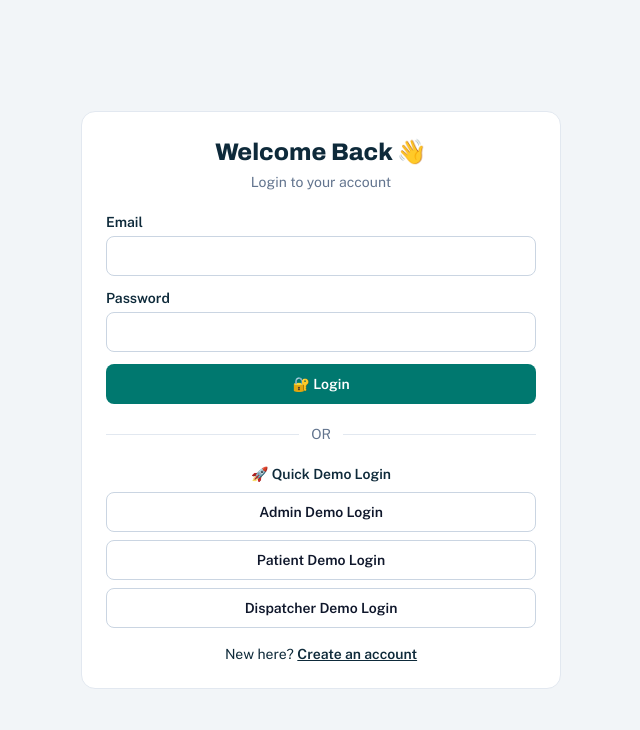
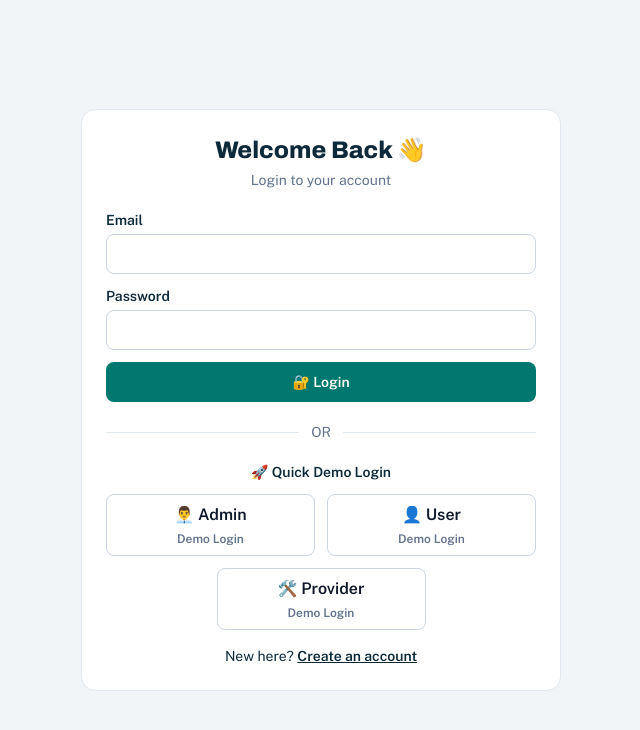
Before and after one commit to Tizul-Islam/emergency-ambulance-frontend, a Next.js app: page /login in a window 1280 px wide. Shown: the top 730 px of the page, without its empty margins (319-959 px from the left). Built offline with nearby package versions, Linux system fonts and the light colour scheme; no server answers.

Commit message:
feat: align quick demo login layout with strict grid requirement

```diff
--- a/src/components/features/login-form.tsx
+++ b/src/components/features/login-form.tsx
@@ -88,20 +88,45 @@ export function LoginForm() {
         <span className="h-px flex-1 bg-slate-200" />
       </div>
 
-      <div className="space-y-2 text-center">
+      <div className="space-y-3 text-center mt-2">
         <p className="text-sm font-semibold">🚀 Quick Demo Login</p>
-        {DEMO_ORDER.map((role) => (
+
+        <div className="grid grid-cols-2 gap-3">
           <Button
-            key={role}
             type="button"
             variant="outline"
-            className="w-full"
+            className="w-full flex-col h-auto py-2"
             disabled={busy !== null || pending}
-            onClick={() => demo(role)}
+            onClick={() => demo("ADMIN")}
           >
-            {busy === role ? "Logging in..." : DEMO_CREDENTIALS[role].label}
+            <span className="text-base mb-1">👨‍💼 Admin</span>
+            <span className="text-xs text-slate-500">{busy === "ADMIN" ? "Logging in..." : "Demo Login"}</span>
           </Button>
-        ))}
+
+          <Button
+            type="button"
+            variant="outline"
+            className="w-full flex-col h-auto py-2"
+            disabled={busy !== null || pending}
+            onClick={() => demo("PATIENT")}
+          >
+            <span className="text-base mb-1">👤 User</span>
+            <span className="text-xs text-slate-500">{busy === "PATIENT" ? "Logging in..." : "Demo Login"}</span>
+          </Button>
+        </div>
+
+        <div className="flex justify-center mt-3">
+          <Button
+            type="button"
+            variant="outline"
+            className="w-[calc(50%-0.375rem)] flex-col h-auto py-2"
+            disabled={busy !== null || pending}
+            onClick={() => demo("DISPATCHER")}
+          >
+            <span className="text-base mb-1">🛠️ Provider</span>
+            <span className="text-xs text-slate-500">{busy === "DISPATCHER" ? "Logging in..." : "Demo Login"}</span>
+          </Button>
+        </div>
       </div>
     </div>
   );
```
